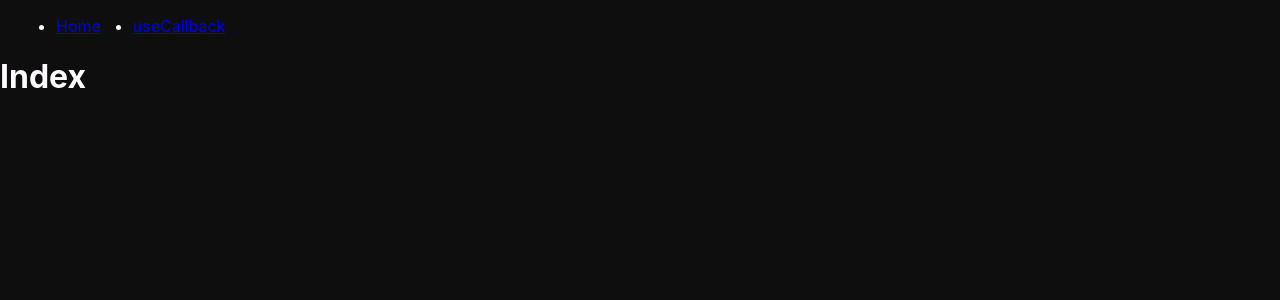
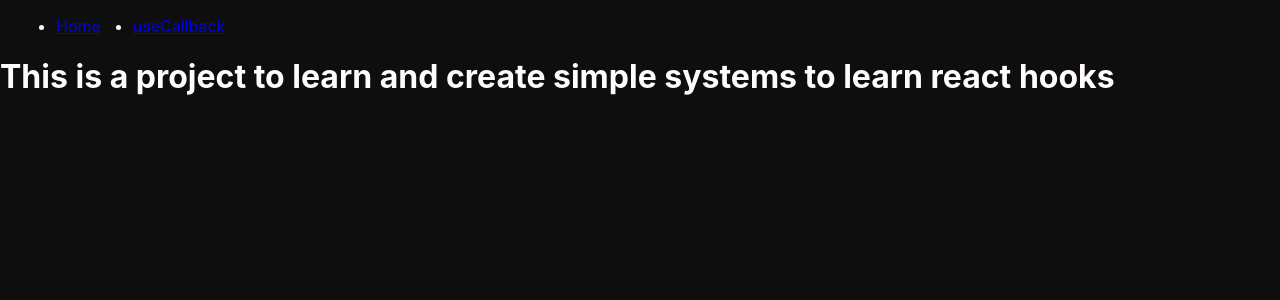
Before and after one commit to Michael-Liendo/react-hooks-projects, a React (Create React App) app: page / in a window 1280 px wide. Shown: the top 300 px of the page. Built offline with nearby package versions, Linux system fonts and the light colour scheme.

Commit message:
explain this project

```diff
--- a/src/pages/Index.js
+++ b/src/pages/Index.js
@@ -1,5 +1,9 @@
 import React from 'react';
 
 export default function Index() {
-  return <h1>Index</h1>;
+  return (
+    <h1>
+      This is a project to learn and create simple systems to learn react hooks
+    </h1>
+  );
 }
```
